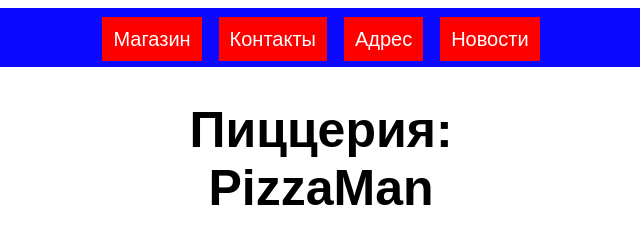
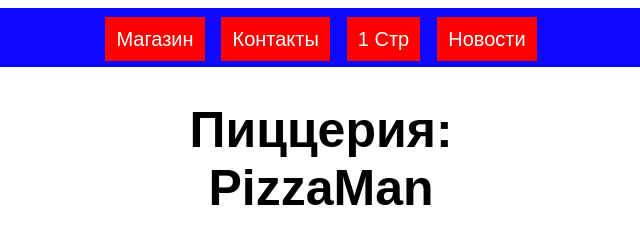
Before and after one commit to PGSBS232/PizzaMan, a plain HTML site: page index.html in a window 1280 px wide. Shown: the top 240 px of the page, 319-959 px from the left. Drawn offline with Linux system fonts and the light colour scheme.

Commit message:
Update index.html

```diff
--- a/index.html
+++ b/index.html
@@ -9,7 +9,7 @@
             <nav>
         <a href="#shop">Магазин</a>
         <a href="#number">Контакты</a>
-        <a href="#address">Адрес</a>
+        <a href="#https://pgsbs232.github.io/ggyalivay222/">1 Стр</a>
         <a href="#news">Новости</a>
             </nav>
         </header>
```
